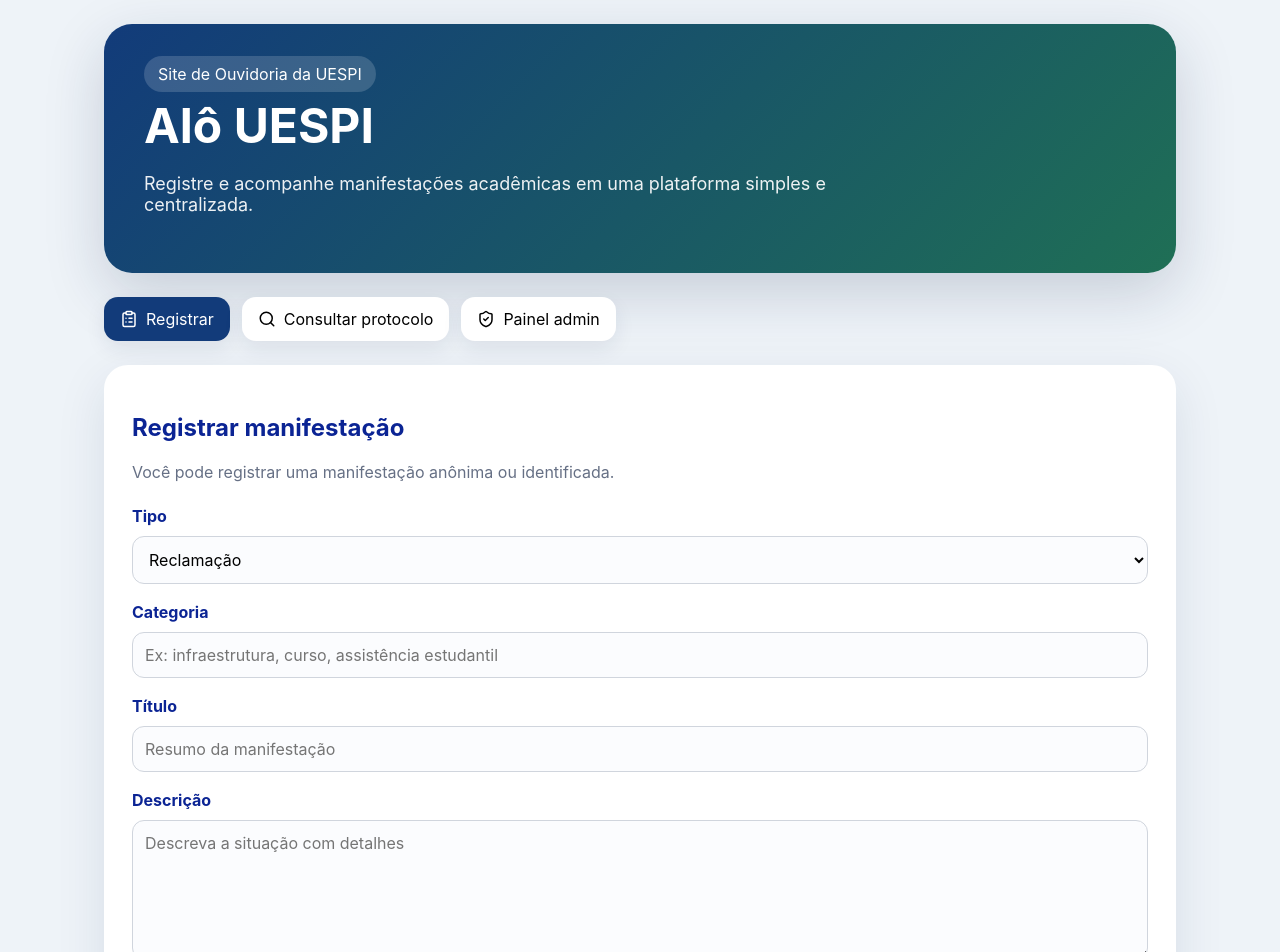
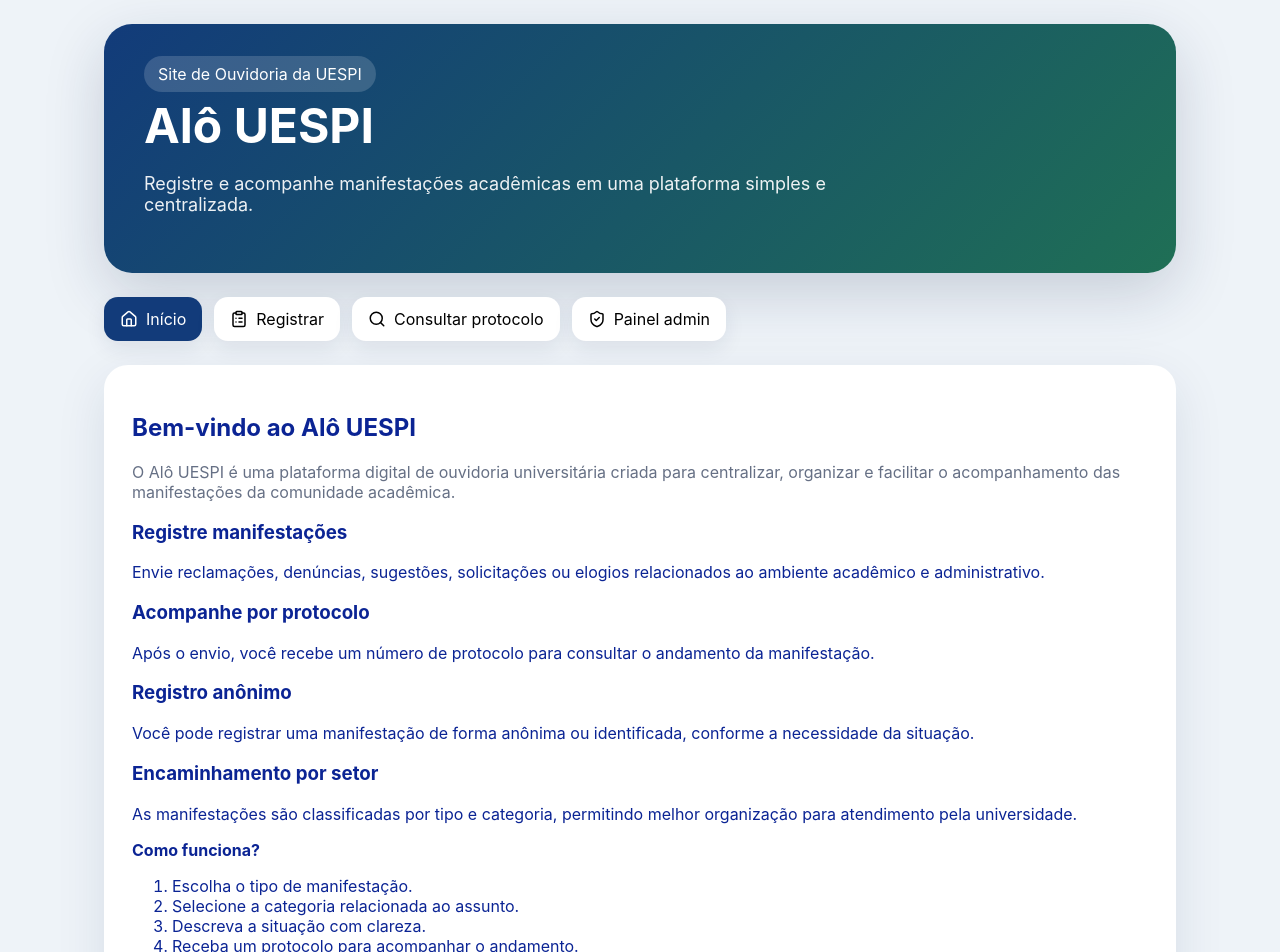
Before and after one commit to Danielcruzss/alo_uespi, a React (Vite) app in the folder frontend/: page / in a window 1280 px wide. Shown: the top 952 px of the page. Built offline with nearby package versions, Linux system fonts and the light colour scheme.

Commit message:
add home

```diff
--- a/frontend/src/App.tsx
+++ b/frontend/src/App.tsx
@@ -1,37 +1,126 @@
 import { useState } from 'react';
-import { ClipboardList, Search, ShieldCheck } from 'lucide-react';
+import {
+  ClipboardList,
+  Search,
+  ShieldCheck,
+  Home,
+} from 'lucide-react';
+
 import { NovaManifestacao } from './pages/NovaManifestacao';
 import { ConsultaProtocolo } from './pages/ConsultaProtocolo';
 import { Admin } from './pages/Admin';
 
-type Tela = 'nova' | 'consulta' | 'admin';
+type Tela = 'inicio' | 'nova' | 'consulta' | 'admin';
+
+function Inicio() {
+  return (
+    <section className="card">
+      <h2>Bem-vindo ao Alô UESPI</h2>
+
+      <p className="muted">
+        O Alô UESPI é uma plataforma digital de ouvidoria universitária criada
+        para centralizar, organizar e facilitar o acompanhamento das
+        manifestações da comunidade acadêmica.
+      </p>
+
+      <div className="info-grid">
+        <div className="info-card">
+          <h3>Registre manifestações</h3>
+          <p>
+            Envie reclamações, denúncias, sugestões, solicitações ou elogios
+            relacionados ao ambiente acadêmico e administrativo.
+          </p>
+        </div>
+
+        <div className="info-card">
+          <h3>Acompanhe por protocolo</h3>
+          <p>
+            Após o envio, você recebe um número de protocolo para consultar o
+            andamento da manifestação.
+          </p>
+        </div>
+
+        <div className="info-card">
+          <h3>Registro anônimo</h3>
+          <p>
+            Você pode registrar uma manifestação de forma anônima ou
+            identificada, conforme a necessidade da situação.
+          </p>
+        </div>
+
+        <div className="info-card">
+          <h3>Encaminhamento por setor</h3>
+          <p>
+            As manifestações são classificadas por tipo e categoria, permitindo
+            melhor organização para atendimento pela universidade.
+          </p>
+        </div>
+      </div>
+
+      <div className="notice">
+        <strong>Como funciona?</strong>
+
+        <ol>
+          <li>Escolha o tipo de manifestação.</li>
+          <li>Selecione a categoria relacionada ao assunto.</li>
+          <li>Descreva a situação com clareza.</li>
+          <li>Receba um protocolo para acompanhar o andamento.</li>
+        </ol>
+      </div>
+    </section>
+  );
+}
 
 export function App() {
-  const [tela, setTela] = useState<Tela>('nova');
+  const [tela, setTela] = useState<Tela>('inicio');
 
   return (
     <div className="app">
       <header className="hero">
         <div>
           <span className="badge">Site de Ouvidoria da UESPI</span>
+
           <h1>Alô UESPI</h1>
-          <p>Registre e acompanhe manifestações acadêmicas em uma plataforma simples e centralizada.</p>
+
+          <p>
+            Registre e acompanhe manifestações acadêmicas em uma plataforma
+            simples e centralizada.
+          </p>
         </div>
       </header>
 
       <nav className="tabs">
-        <button onClick={() => setTela('nova')} className={tela === 'nova' ? 'active' : ''}>
+        <button
+          onClick={() => setTela('inicio')}
+          className={tela === 'inicio' ? 'active' : ''}
+        >
+          <Home size={18} /> Início
+        </button>
+
+        <button
+          onClick={() => setTela('nova')}
+          className={tela === 'nova' ? 'active' : ''}
+        >
           <ClipboardList size={18} /> Registrar
         </button>
-        <button onClick={() => setTela('consulta')} className={tela === 'consulta' ? 'active' : ''}>
+
+        <button
+          onClick={() => setTela('consulta')}
+          className={tela === 'consulta' ? 'active' : ''}
+        >
           <Search size={18} /> Consultar protocolo
         </button>
-        <button onClick={() => setTela('admin')} className={tela === 'admin' ? 'active' : ''}>
+
+        <button
+          onClick={() => setTela('admin')}
+          className={tela === 'admin' ? 'active' : ''}
+        >
           <ShieldCheck size={18} /> Painel admin
         </button>
       </nav>
 
       <main>
+        {tela === 'inicio' && <Inicio />}
         {tela === 'nova' && <NovaManifestacao />}
         {tela === 'consulta' && <ConsultaProtocolo />}
         {tela === 'admin' && <Admin />}
@@ -39,4 +128,5 @@
     </div>
   );
 }
+
 export default App;
```
